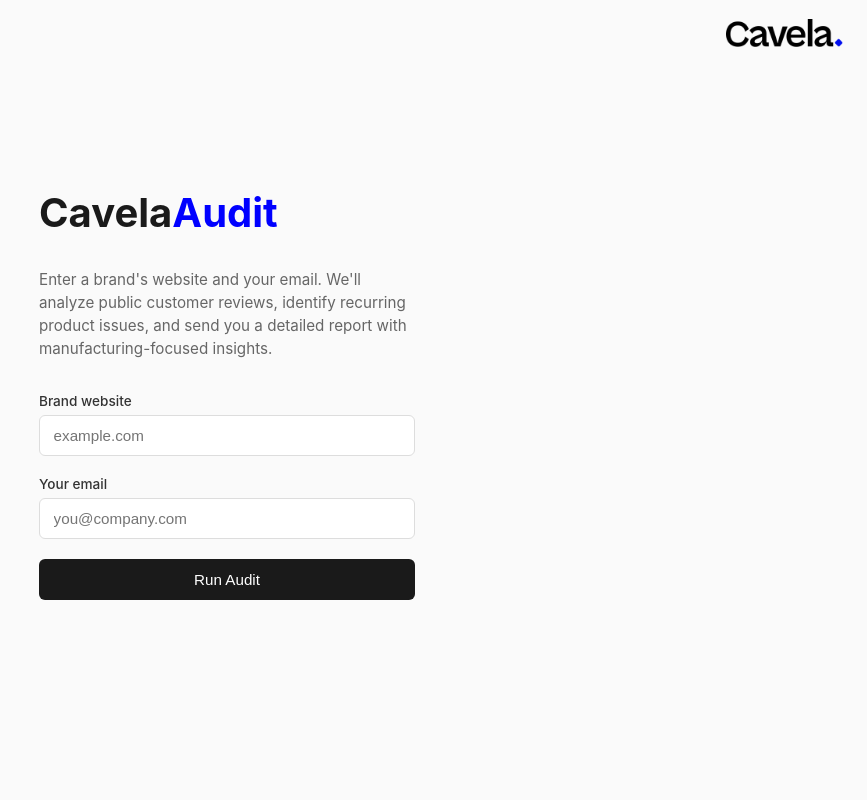
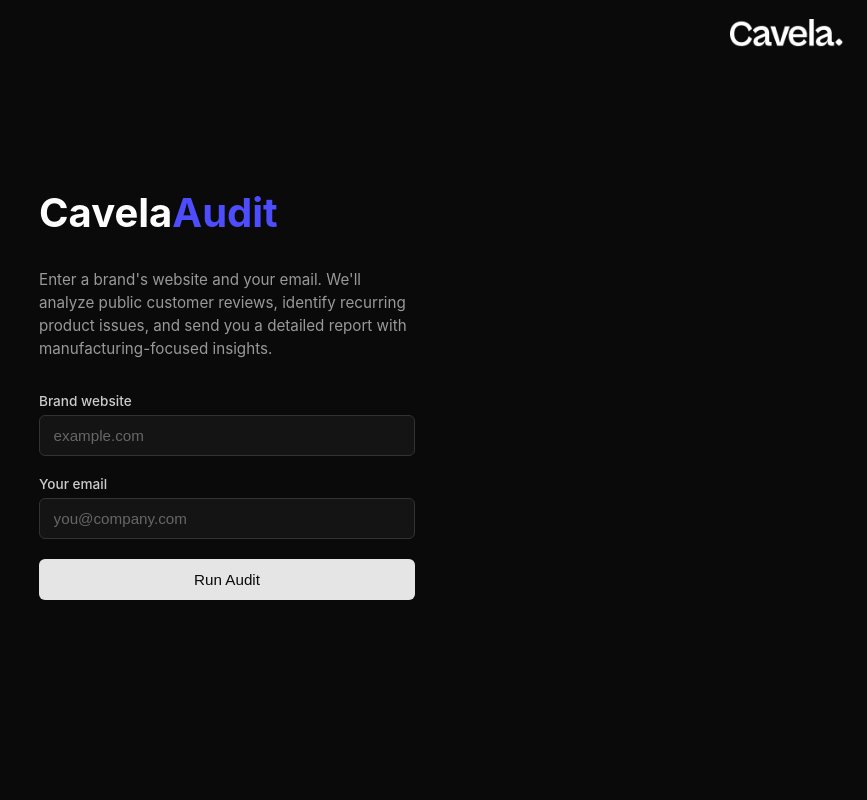
Before and after one commit to asardain/cavela-audit, a FastAPI app: page / in a window 1280 px wide. Shown: the whole page, without its empty margins (413-1280 px from the left). Run offline with FastAPI, Linux system fonts and the light colour scheme.

Commit message:
Dark mode UI with white Cavela logo
- Black background, white/light text across both pages
- Inverted buttons (white on dark)
- Blue accent (#4d4dff) for "Audit" text and step checkmarks
- White Cavela logo in top-right corner
- Dark-themed inputs, spinner, and activity feed

Co-Authored-By: Claude Opus 4.6 (1M context) <noreply@anthropic.com>

```diff
--- a/app/templates/index.html
+++ b/app/templates/index.html
@@ -8,8 +8,8 @@
         * { margin: 0; padding: 0; box-sizing: border-box; }
         body {
             font-family: -apple-system, BlinkMacSystemFont, 'Segoe UI', sans-serif;
-            background: #fafafa;
-            color: #1a1a1a;
+            background: #0a0a0a;
+            color: #e5e5e5;
             min-height: 100vh;
             display: flex;
             align-items: center;
@@ -30,12 +30,13 @@
             font-size: 2.5rem;
             font-weight: 700;
             margin-bottom: 2rem;
+            color: #fff;
         }
         h1 .audit {
-            color: #0000ff;
+            color: #4d4dff;
         }
         p.subtitle {
-            color: #666;
+            color: #999;
             font-size: 0.95rem;
             margin-bottom: 2rem;
             line-height: 1.5;
@@ -45,27 +46,32 @@
             font-size: 0.85rem;
             font-weight: 500;
             margin-bottom: 0.4rem;
-            color: #333;
+            color: #ccc;
         }
         input[type="text"],
         input[type="email"] {
             width: 100%;
             padding: 0.7rem 0.85rem;
-            border: 1px solid #ddd;
+            border: 1px solid #333;
             border-radius: 6px;
             font-size: 0.95rem;
             margin-bottom: 1.2rem;
             outline: none;
             transition: border-color 0.15s;
+            background: #141414;
+            color: #e5e5e5;
+        }
+        input::placeholder {
+            color: #666;
         }
         input:focus {
-            border-color: #1a1a1a;
+            border-color: #4d4dff;
         }
         button {
             width: 100%;
             padding: 0.75rem;
-            background: #1a1a1a;
-            color: #fff;
+            background: #e5e5e5;
+            color: #0a0a0a;
             border: none;
             border-radius: 6px;
             font-size: 0.95rem;
@@ -73,13 +79,14 @@
             cursor: pointer;
             transition: background 0.15s;
         }
-        button:hover { background: #333; }
+        button:hover { background: #fff; }
         button:disabled {
-            background: #999;
+            background: #444;
+            color: #888;
             cursor: not-allowed;
         }
         .error {
-            color: #c00;
+            color: #f44;
             font-size: 0.85rem;
             margin-top: 0.75rem;
         }
@@ -87,7 +94,7 @@
 </head>
 <body>
     <div class="container">
-        <img src="/static/logo.png" alt="Cavela" class="logo">
+        <img src="/static/logo-white.png" alt="Cavela" class="logo">
         <h1>Cavela<span class="audit">Audit</span></h1>
         <p class="subtitle">Enter a brand's website and your email. We'll analyze public customer reviews, identify recurring product issues, and send you a detailed report with manufacturing-focused insights.</p>
 
```
Also changed, not shown: app/templates/progress.html (+22 -20 lines), app/static/logo-white.png (added).
